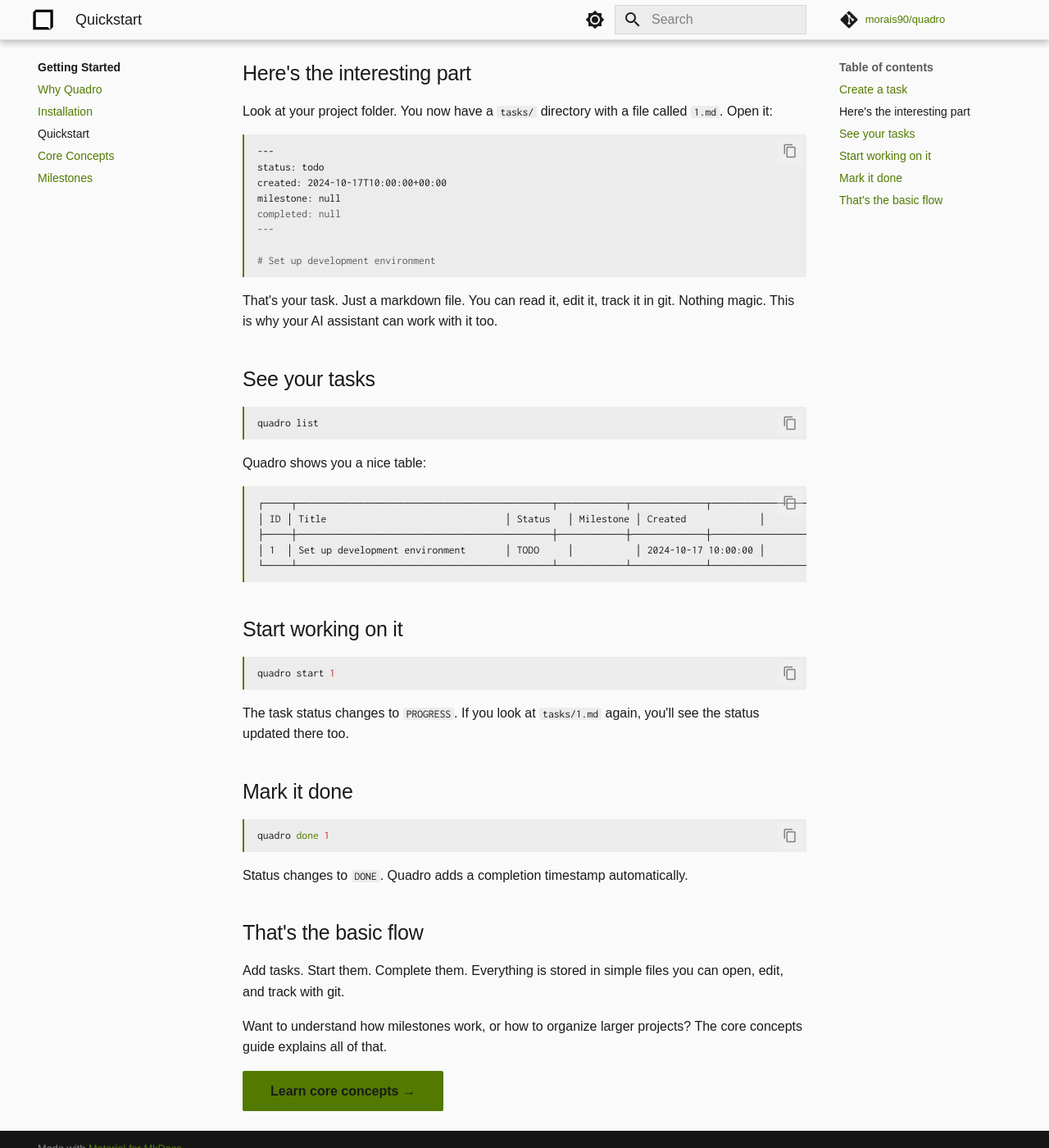
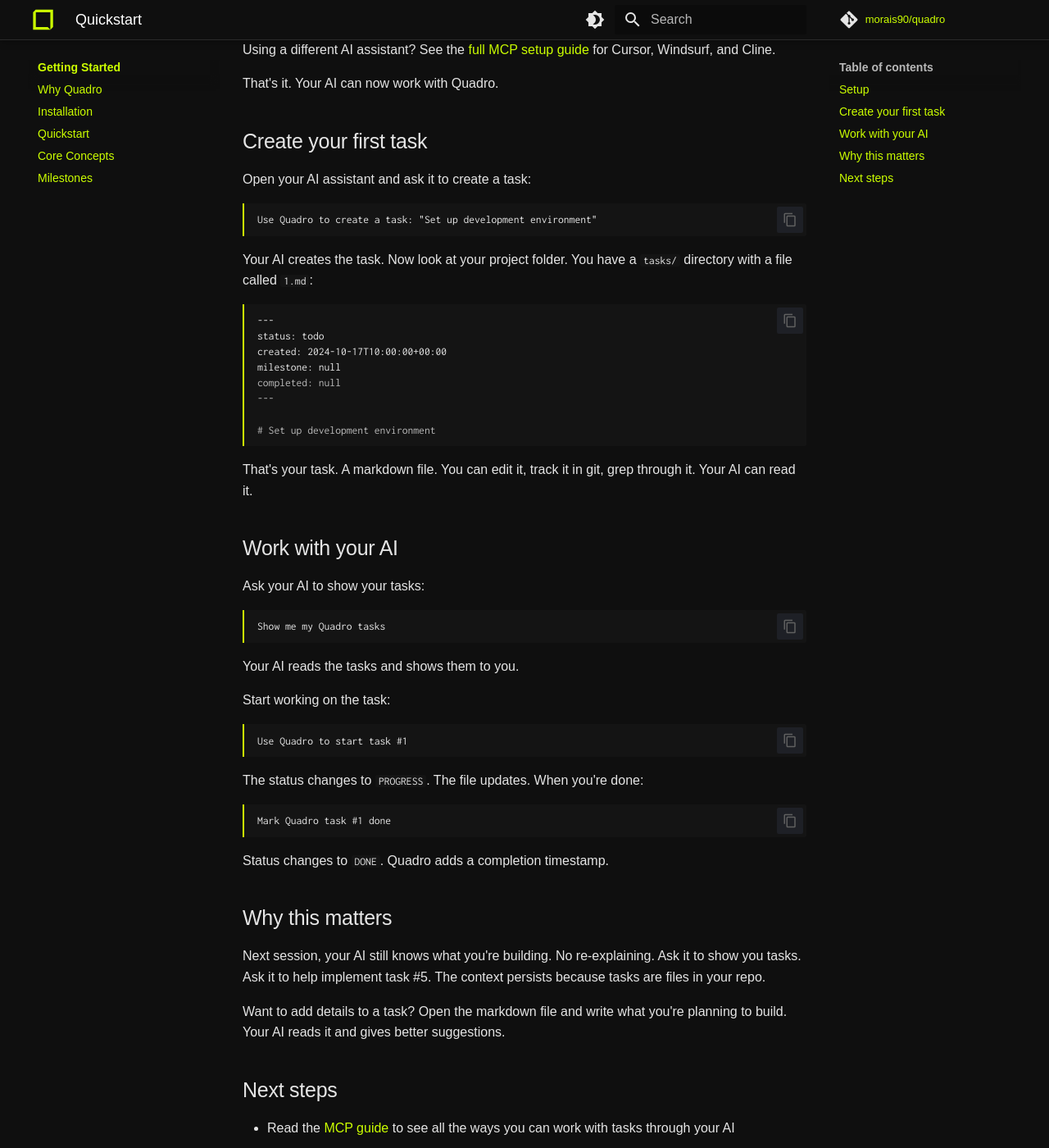
Before and after one commit to morais90/quadro, an MkDocs documentation site: the page built from docs/getting-started/quickstart.md, in a window 1280 px wide and 1400 px high, scrolled down 396 px. Shown: the whole window at 82% size. Built offline with MkDocs 1.6.1 and Material for MkDocs 9.7.7, drawn with Linux system fonts in a browser that asks for light colours; some web fonts are replaced; a script that is not in the unit is left out; comment, search, counter and statistics services are not loaded; some of the changed text lies outside the part shown.

Commit message:
docs: refocus messaging on planning with AI assistants
Change from feature-focused to problem-solution messaging. Lead with
the real issue: AI assistants lose context between sessions. Show
how Quadro solves this by giving your AI persistent access to your
plans.

Update quickstart to demonstrate the AI workflow first.

````diff
--- a/docs/getting-started/quickstart.md
+++ b/docs/getting-started/quickstart.md
@@ -1,18 +1,28 @@
 # Quickstart
 
-Let's create your first task and see how Quadro works.
+Let's set up Quadro with your AI assistant and create your first task.
 
-## Create a task
+## Setup
+
+You need to connect Quadro to your AI assistant through MCP. Here's how for Claude Code:
 
 ```bash
-quadro add "Set up development environment"
+claude mcp add quadro --scope user --transport stdio -- uvx --from quadro python -m quadro.mcp
 ```
 
-Done. Quadro created task #1.
+Using a different AI assistant? See the [full MCP setup guide](../mcp.md) for Cursor, Windsurf, and Cline.
 
-## Here's the interesting part
+That's it. Your AI can now work with Quadro.
 
-Look at your project folder. You now have a `tasks/` directory with a file called `1.md`. Open it:
+## Create your first task
+
+Open your AI assistant and ask it to create a task:
+
+```
+Use Quadro to create a task: "Set up development environment"
+```
+
+Your AI creates the task. Now look at your project folder. You have a `tasks/` directory with a file called `1.md`:
 
 ```markdown
 ---
@@ -25,44 +35,40 @@
 # Set up development environment
 ```
 
-That's your task. Just a markdown file. You can read it, edit it, track it in git. Nothing magic. This is why your AI assistant can work with it too.
+That's your task. A markdown file. You can edit it, track it in git, grep through it. Your AI can read it.
 
-## See your tasks
+## Work with your AI
 
-```bash
-quadro list
+Ask your AI to show your tasks:
+
+```
+Show me my Quadro tasks
 ```
 
-Quadro shows you a nice table:
+Your AI reads the tasks and shows them to you.
+
+Start working on the task:
 
 ```
-┌────┬──────────────────────────────────────┬──────────┬───────────┬─────────────────────┐
-│ ID │ Title                                │ Status   │ Milestone │ Created             │
-├────┼──────────────────────────────────────┼──────────┼───────────┼─────────────────────┤
-│ 1  │ Set up development environment       │ TODO     │           │ 2024-10-17 10:00:00 │
-└────┴──────────────────────────────────────┴──────────┴───────────┴─────────────────────┘
+Use Quadro to start task #1
 ```
 
-## Start working on it
+The status changes to `PROGRESS`. The file updates. When you're done:
 
-```bash
-quadro start 1
+```
+Mark Quadro task #1 done
 ```
 
-The task status changes to `PROGRESS`. If you look at `tasks/1.md` again, you'll see the status updated there too.
+Status changes to `DONE`. Quadro adds a completion timestamp.
 
-## Mark it done
+## Why this matters
 
-```bash
-quadro done 1
-```
+Next session, your AI still knows what you're building. No re-explaining. Ask it to show you tasks. Ask it to help implement task #5. The context persists because tasks are files in your repo.
 
-Status changes to `DONE`. Quadro adds a completion timestamp automatically.
+Want to add details to a task? Open the markdown file and write what you're planning to build. Your AI reads it and gives better suggestions.
 
-## That's the basic flow
+## Next steps
 
-Add tasks. Start them. Complete them. Everything is stored in simple files you can open, edit, and track with git.
-
-Want to understand how milestones work, or how to organize larger projects? The core concepts guide explains all of that.
-
-[Learn core concepts →](core-concepts.md){ .md-button .md-button--primary }
+- Read the [MCP guide](../mcp.md) to see all the ways you can work with tasks through your AI
+- Check [core concepts](core-concepts.md) to understand milestones and task organization
+- Or just start using it. Create tasks for what you're building. See if planning first works for you.
--- a/mkdocs.yml
+++ b/mkdocs.yml
@@ -7,22 +7,22 @@
 theme:
   name: material
   custom_dir: docs/overrides
-  logo: assets/logo_light_transparent.svg
+  logo: assets/logo_dark_transparent.svg
   palette:
-    # Light mode (default)
+    # Dark mode (default)
+    - scheme: slate
+      primary: custom
+      accent: custom
+      toggle:
+        icon: material/brightness-4
+        name: Switch to light mode
+    # Light mode
     - scheme: default
       primary: custom
       accent: custom
       toggle:
         icon: material/brightness-7
         name: Switch to dark mode
-    # Dark mode
-    - scheme: slate
-      primary: custom
-      accent: custom
-      toggle:
-        icon: material/brightness-4
-        name: Switch to light mode
   features:
     - navigation.instant
     - navigation.tracking
````
Also changed, not shown: README.md (+36 -9 lines).
